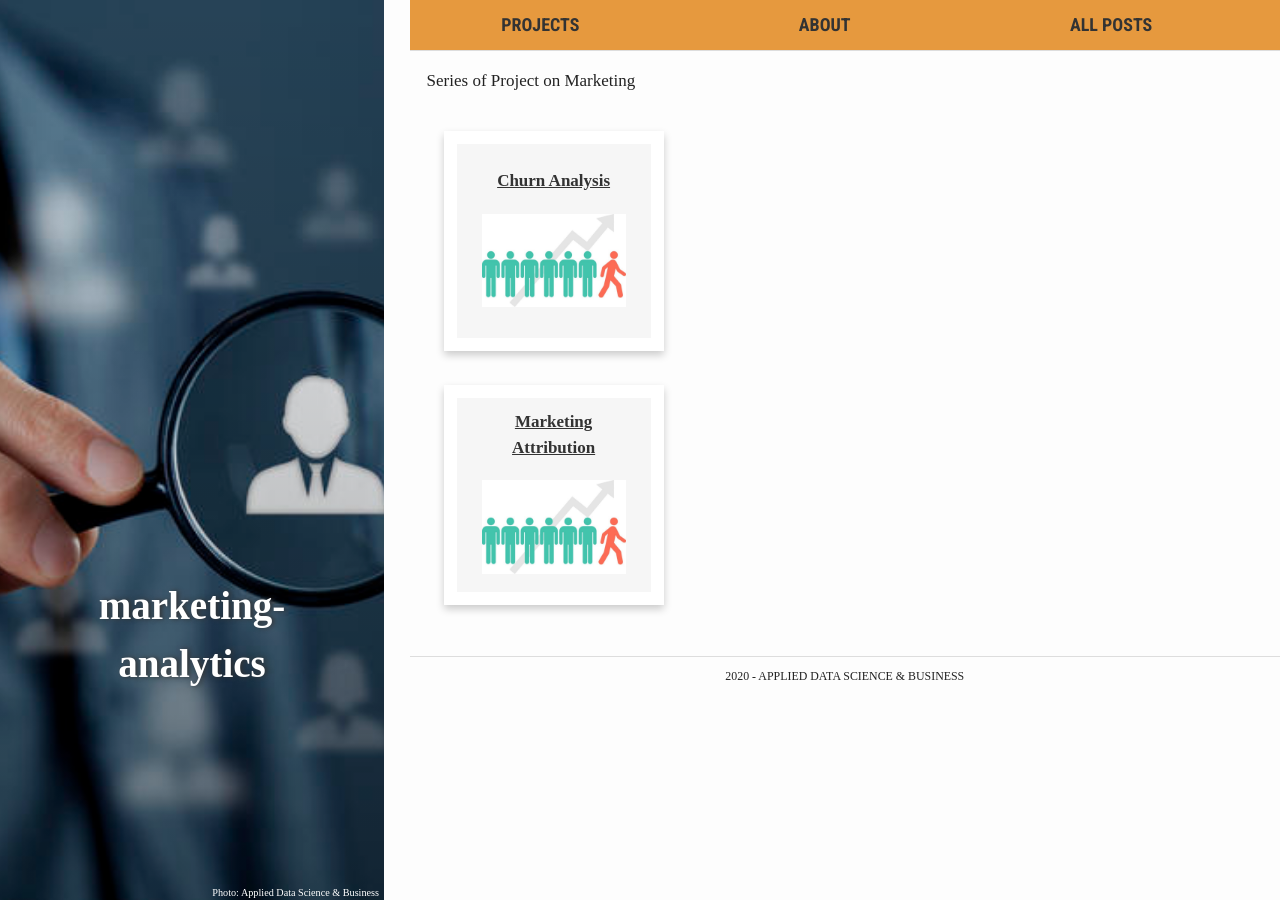
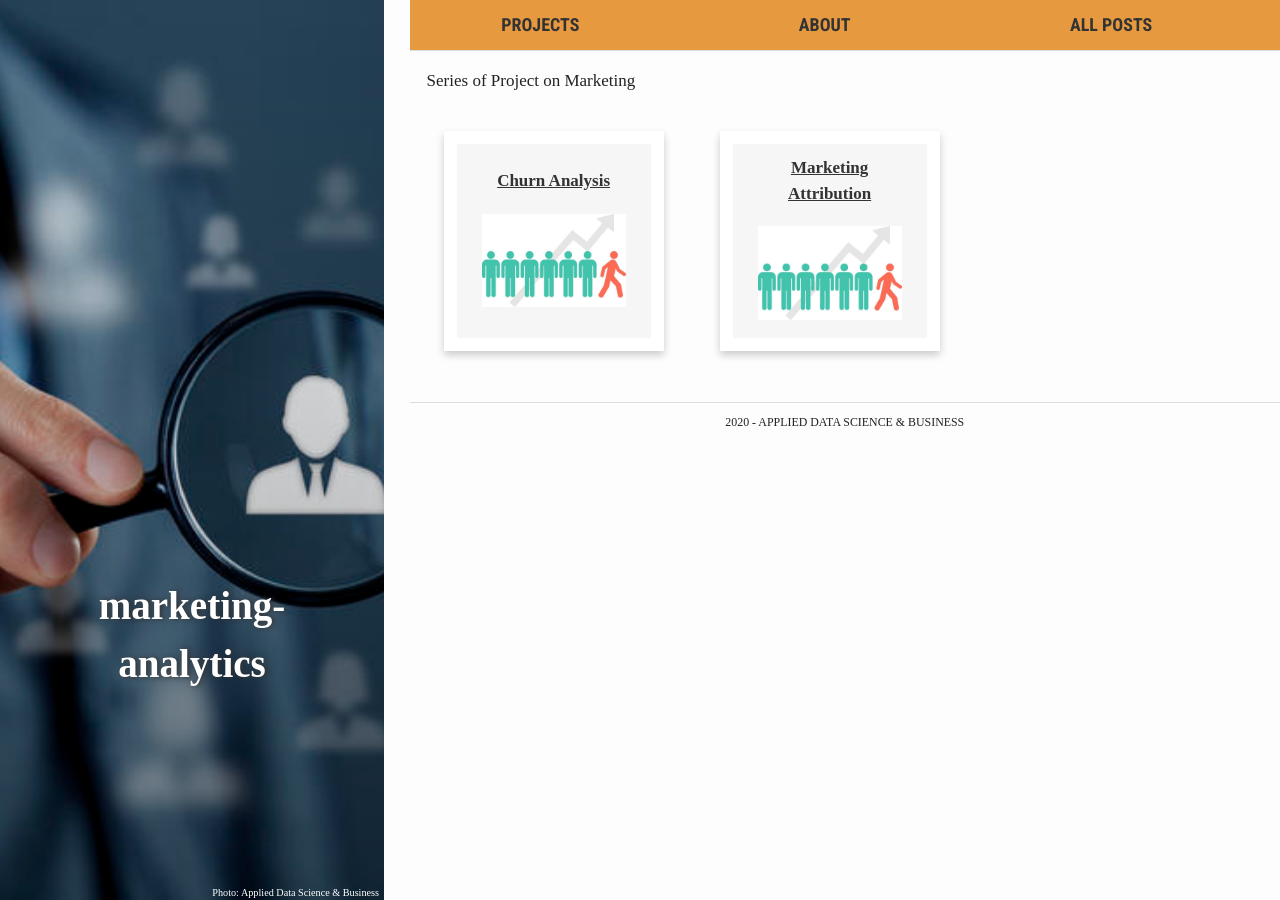
Before and after one commit to yashkarwa/Yashkarwa.github.io, a Jekyll site: the page built from marketing-analytics.md, in a window 1280 px wide. Built offline with Jekyll 4.4.1, drawn with Linux system fonts in a browser that asks for light colours.

Commit message:
Update marketing_analytics.html

```diff
--- a/_includes/marketing_analytics.html
+++ b/_includes/marketing_analytics.html
@@ -12,10 +12,7 @@
     </a>
 
 
-</div>
-
-<div class="grid-container">
-    <a href="/posts/Churn_Analysis/">
+	<a href="/posts/Churn_Analysis/">
         <div class="card-post">
             <div class="card-post-in">
                 <p class="card-title">
```
